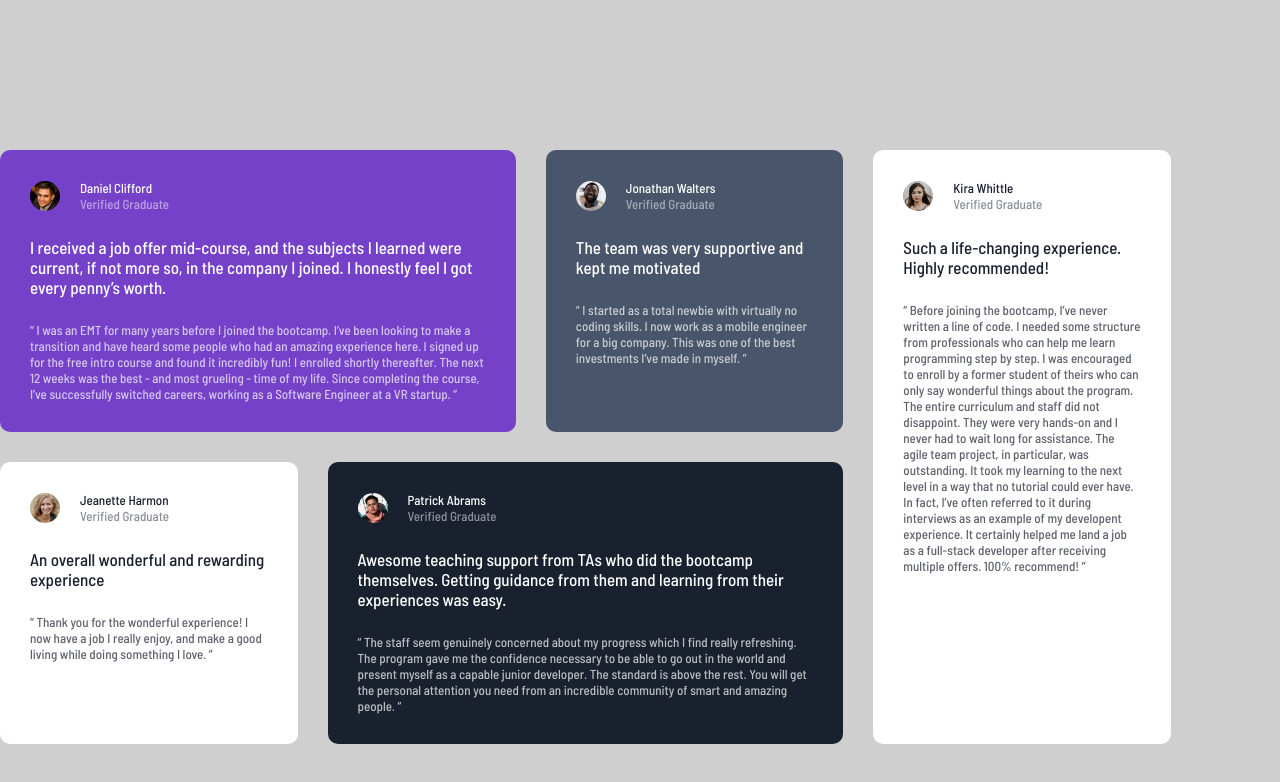
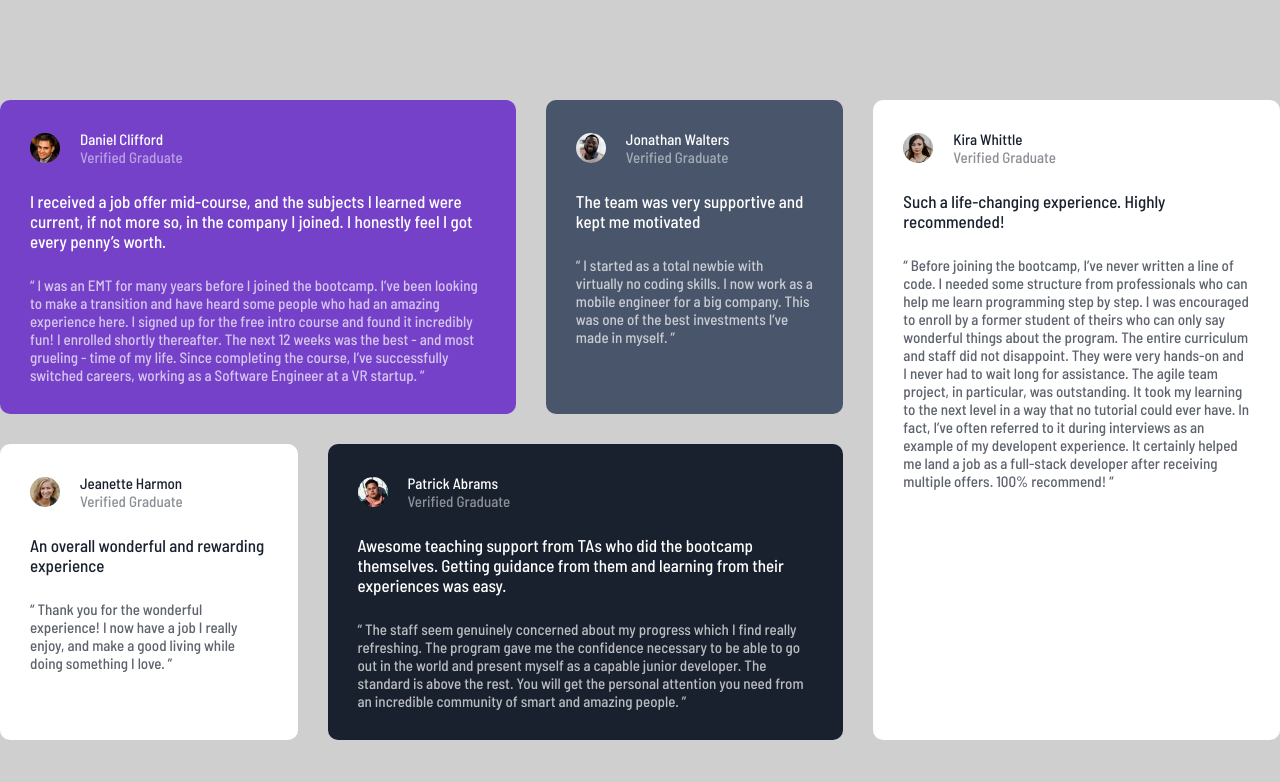
Before and after one commit to SanovaBeach/testimonal_grid, a plain HTML site: page index.html in a window 1280 px wide. Drawn offline with Linux system fonts and the light colour scheme.

Commit message:
checkpoint

```diff
--- a/index.html
+++ b/index.html
@@ -22,6 +22,7 @@
     <link rel="stylesheet" href="index.css" />
   </head>
   <body>
+    <div class="container">
       <main class="main">
         <div class="daniel_card">
           <div class="global_info">
@@ -41,13 +42,13 @@
             got every penny’s worth.
           </p>
           <p class="daniel_exp">
-          “ I was an EMT for many years before I joined the bootcamp. I’ve been
-          looking to make a transition and have heard some people who had an
-          amazing experience here. I signed up for the free intro course and
-          found it incredibly fun! I enrolled shortly thereafter. The next 12
-          weeks was the best - and most grueling - time of my life. Since
-          completing the course, I’ve successfully switched careers, working as
-          a Software Engineer at a VR startup. ”
+            “ I was an EMT for many years before I joined the bootcamp. I’ve
+            been looking to make a transition and have heard some people who had
+            an amazing experience here. I signed up for the free intro course
+            and found it incredibly fun! I enrolled shortly thereafter. The next
+            12 weeks was the best - and most grueling - time of my life. Since
+            completing the course, I’ve successfully switched careers, working
+            as a Software Engineer at a VR startup. ”
           </p>
         </div>
         <div class="jonathan_card">
@@ -67,8 +68,8 @@
           </p>
           <p class="jonathan_exp">
             “ I started as a total newbie with virtually no coding skills. I now
-          work as a mobile engineer for a big company. This was one of the best
-          investments I’ve made in myself. ”
+            work as a mobile engineer for a big company. This was one of the
+            best investments I’ve made in myself. ”
           </p>
         </div>
         <div class="jeanette_card">
@@ -110,11 +111,11 @@
           </p>
           <p class="patrick_exp">
             “ The staff seem genuinely concerned about my progress which I find
-          really refreshing. The program gave me the confidence necessary to be
-          able to go out in the world and present myself as a capable junior
-          developer. The standard is above the rest. You will get the personal
-          attention you need from an incredible community of smart and amazing
-          people. ”
+            really refreshing. The program gave me the confidence necessary to
+            be able to go out in the world and present myself as a capable
+            junior developer. The standard is above the rest. You will get the
+            personal attention you need from an incredible community of smart
+            and amazing people. ”
           </p>
         </div>
         <div class="kira_card">
@@ -136,16 +137,18 @@
             “ Before joining the bootcamp, I’ve never written a line of code. I
             needed some structure from professionals who can help me learn
             programming step by step. I was encouraged to enroll by a former
-          student of theirs who can only say wonderful things about the program.
-          The entire curriculum and staff did not disappoint. They were very
-          hands-on and I never had to wait long for assistance. The agile team
-          project, in particular, was outstanding. It took my learning to the
-          next level in a way that no tutorial could ever have. In fact, I’ve
-          often referred to it during interviews as an example of my developent
-          experience. It certainly helped me land a job as a full-stack
-          developer after receiving multiple offers. 100% recommend! ”
+            student of theirs who can only say wonderful things about the
+            program. The entire curriculum and staff did not disappoint. They
+            were very hands-on and I never had to wait long for assistance. The
+            agile team project, in particular, was outstanding. It took my
+            learning to the next level in a way that no tutorial could ever
+            have. In fact, I’ve often referred to it during interviews as an
+            example of my developent experience. It certainly helped me land a
+            job as a full-stack developer after receiving multiple offers. 100%
+            recommend! ”
           </p>
         </div>
       </main>
+    </div>
   </body>
 </html>
--- a/index.scss
+++ b/index.scss
@@ -21,20 +21,28 @@ html {
 
 body {
   font-family: "Barlow Semi Condensed", sans-serif;
+
+  background-color: $lightGray;
+  box-sizing: inherit;
+  font-size: 1.5rem;
+}
+.container {
   display: flex;
   justify-content: center;
   align-items: center;
-  background-color: $lightGray;
-  box-sizing: inherit;
-  font-size: 1.3rem;
+  max-width: 144rem;
+  margin: 0 auto;
+  width: 100%;
 }
+.main {
+  max-width: 144rem;
+  width: 100%;
 
-.main {
-  max-width: 1440px;
   display: grid;
   grid-template-columns: repeat(12, 1fr);
   grid-gap: 3rem;
-  padding: 15rem 0;
+  padding: 10rem 0;
+  margin: 0 auto;
 }
 .daniel {
   &_card {
@@ -140,7 +148,7 @@ body {
 }
 .kira {
   &_card {
-    grid-column: 9 / 12;
+    grid-column: 9 / 13;
     grid-row: 1 / 3;
     background-color: $white;
     padding: 3rem;
```
Also changed, not shown: index.css, 1 other file. Lines whose indentation alone changed are shown as unchanged.
